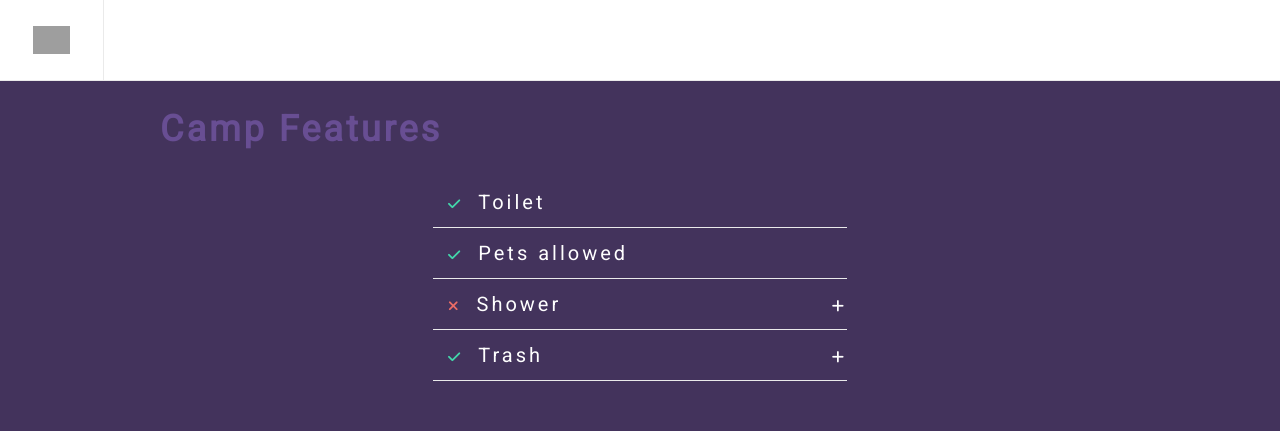
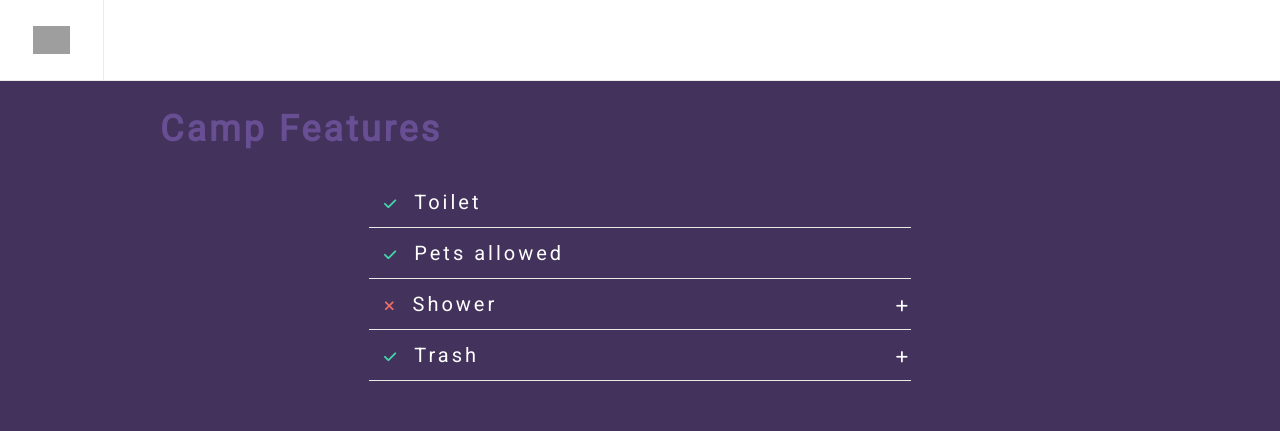
Before and after one commit to achen118/campground, a React (Create React App) app: page / in a window 1280 px wide. Shown: the top 431 px of the page. Built offline with nearby package versions, Linux system fonts and the light colour scheme; grey boxes are pictures that could not be loaded.

Commit message:
Change width of features

```diff
--- a/src/styles/css/App.css
+++ b/src/styles/css/App.css
@@ -40,7 +40,7 @@
 .top-feature {
   padding: 15px;
   border-bottom: 1px solid #EAEAEA;
-  width: 30%;
+  width: 40%;
   margin: 0 auto;
   position: relative; }
 
--- a/src/styles/css/index.css
+++ b/src/styles/css/index.css
@@ -170,7 +170,7 @@ table {
 .top-feature {
   padding: 15px;
   border-bottom: 1px solid #EAEAEA;
-  width: 30%;
+  width: 40%;
   margin: 0 auto;
   position: relative; }
 
--- a/src/styles/scss/App.scss
+++ b/src/styles/scss/App.scss
@@ -52,7 +52,7 @@ $light-gray: #EAEAEA;
 .top-feature {
   padding: 15px;
   border-bottom: 1px solid $light-gray;
-  width: 30%;
+  width: 40%;
   margin: 0 auto;
   position: relative;
 }
```
